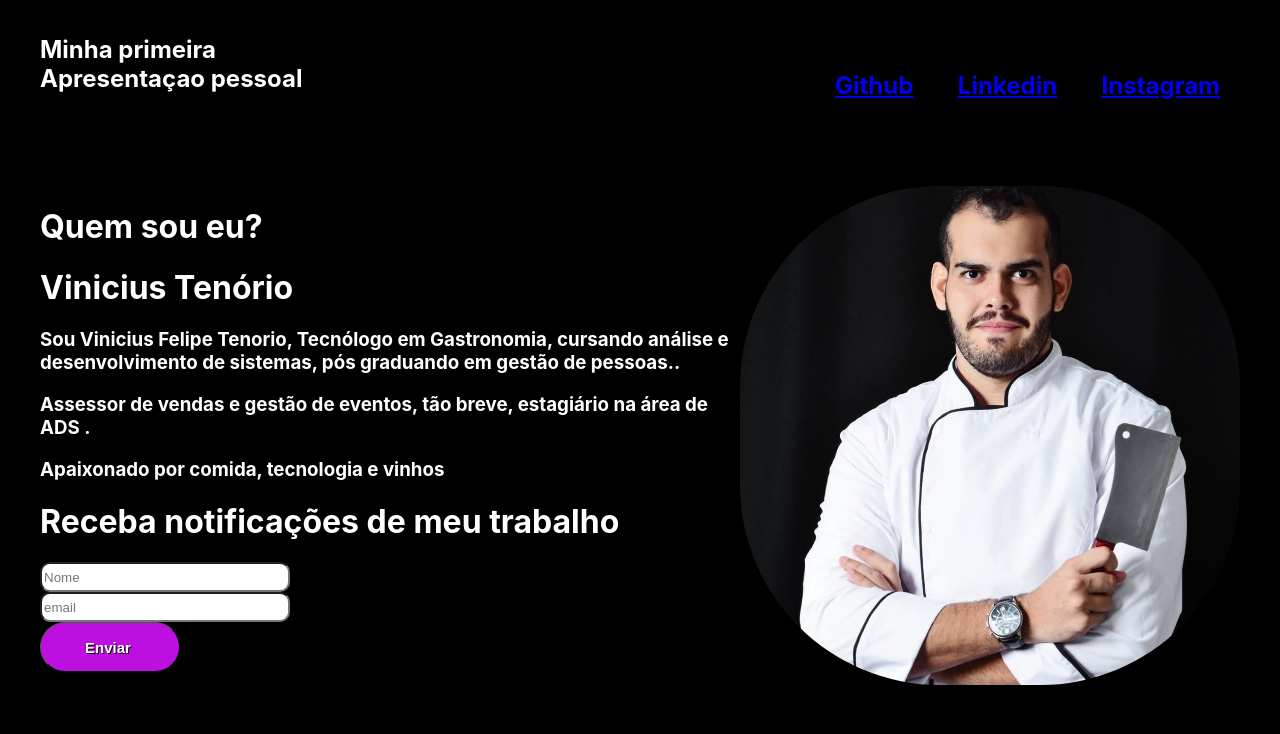
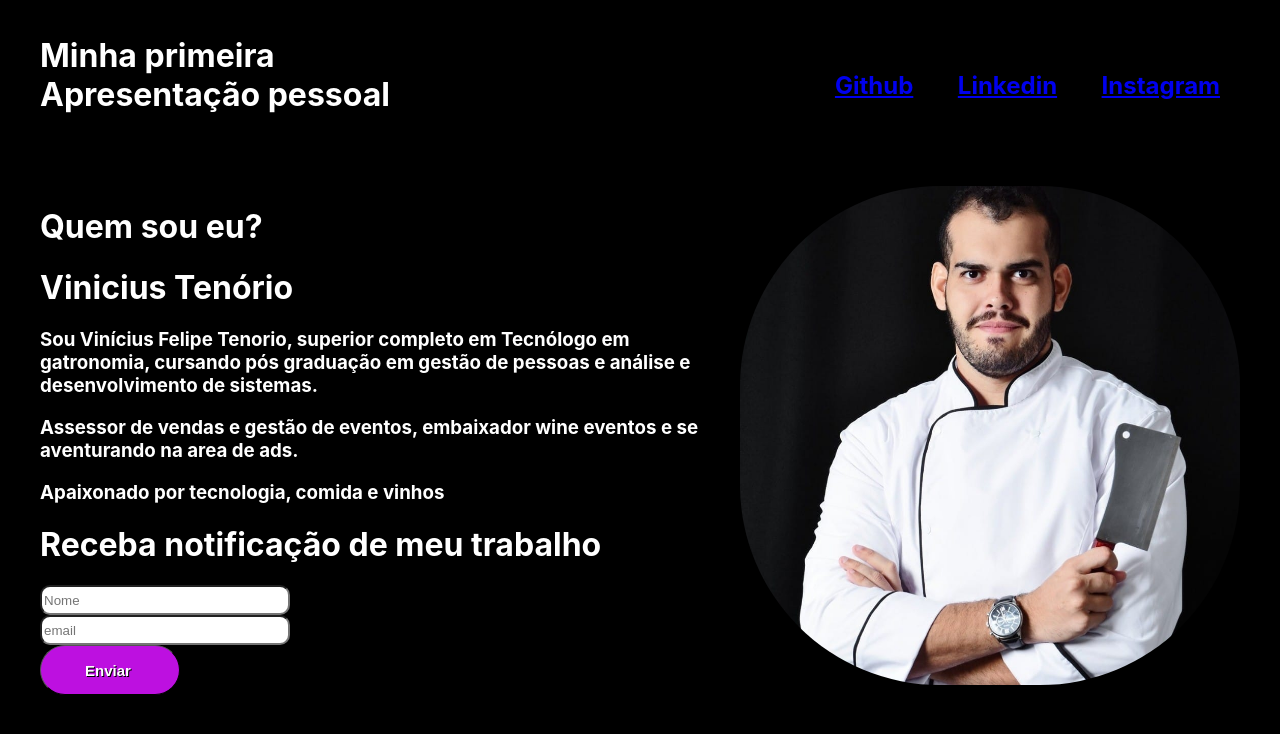
Before and after one commit to viniciusvftt/viniciusvftt.github.io, a plain HTML site: page index.html in a window 1280 px wide. Drawn offline with Linux system fonts and the light colour scheme.

Commit message:
Update index.html

```diff
--- a/index.html
+++ b/index.html
@@ -1,7 +1,7 @@
 <html lang="pt-br">
     <head>
         <meta charset="UTF-8">
-        <title> minha apresentaçao</title>
+        <title> Vinicius Tenorio</title>
         <link href="assets/css/style.css.css" rel= stylesheet>
 
     </head>
@@ -9,7 +9,7 @@
     <body>
         <header>
 
-                        <h2>Minha primeira <br> Apresentaçao pessoal </h2>
+                        <h1>Minha primeira <br> Apresentação pessoal </h1>
 
 
 
@@ -26,14 +26,14 @@
                                     <div>
                                         <h1>Quem sou eu?</h1>
                                         <h1>Vinicius  Tenório</h1>
-                                        <p><h3>Sou Vinicius Felipe Tenorio, Tecnólogo em Gastronomia, cursando análise e desenvolvimento de sistemas, pós graduando em gestão de pessoas..
-                                            <h3>Assessor de vendas e gestão de eventos, tão breve, estagiário na área de ADS .
-                                                <h3>Apaixonado por comida, tecnologia e vinhos</h3></p>
+                                        <p><h3>Sou Vinícius Felipe Tenorio, superior completo em Tecnólogo em gatronomia, cursando pós graduação em gestão de pessoas e análise e desenvolvimento de sistemas.
+                                            <h3>Assessor de vendas e gestão de eventos, embaixador wine eventos e se aventurando na area de ads.
+                                                <h3>Apaixonado por tecnologia, comida e vinhos</h3></p>
 
 
 
                                                 <form>
-                                                <h1> Receba notificações de meu trabalho</h1>
+                                                <h1> Receba notificação de meu trabalho</h1>
                                                 <input type="text" class="text" placeholder="Nome"><br>
                                                 <input type="email" class="email" placeholder="email"><br>
                                                 <input id="btn-enviar" type="submit" class="submit1" value="Enviar ">
```
